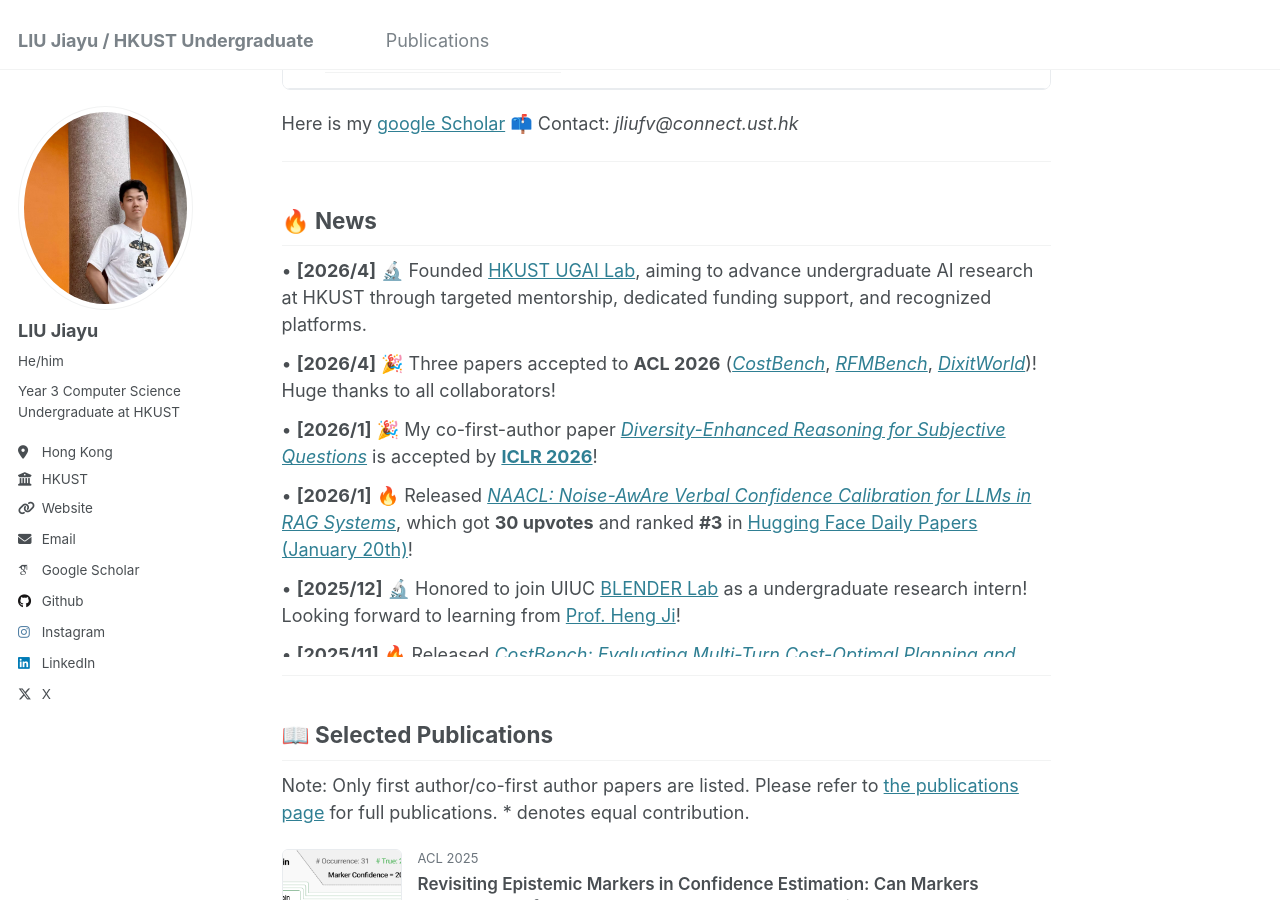
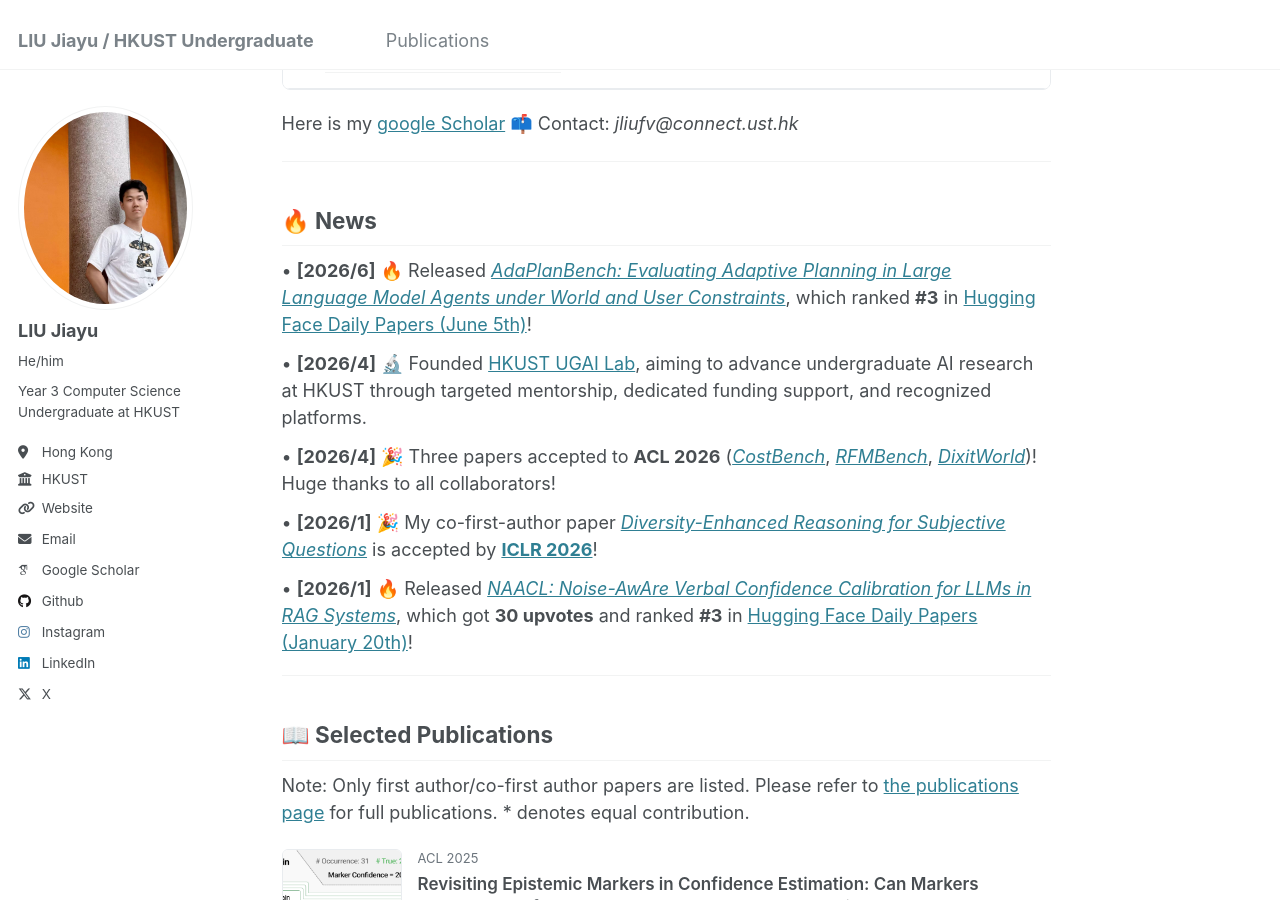
Before and after one commit to JiayuJeff/JiayuJeff.github.io, a Jekyll site: the page built from _pages/about.md, in a window 1280 px wide and 900 px high, scrolled down 465 px. Built offline with Jekyll 4.4.1, drawn with Linux system fonts in a browser that asks for light colours; some web fonts are replaced.

Commit message:
Add AdaPlanBench news to homepage

```diff
--- a/_pages/about.md
+++ b/_pages/about.md
@@ -170,6 +170,7 @@ Here is my [google Scholar](https://scholar.google.com/citations?user=PIQxhfMAAA
 </style>
 
 <div class="news-container">
+  <div class="news-item">• <strong>[2026/6]</strong> 🔥 Released <a href="https://huggingface.co/papers/2606.05622"><em>AdaPlanBench: Evaluating Adaptive Planning in Large Language Model Agents under World and User Constraints</em></a>, which ranked <strong>#3</strong> in <a href="https://huggingface.co/papers/date/2026-06-05">Hugging Face Daily Papers (June 5th)</a>!</div>
   <div class="news-item">• <strong>[2026/4]</strong> 🔬 Founded <a href="https://github.com/HKUST-UGAIL">HKUST UGAI Lab</a>, aiming to advance undergraduate AI research at HKUST through targeted mentorship, dedicated funding support, and recognized platforms.</div>
   <div class="news-item">• <strong>[2026/4]</strong> 🎉 Three papers accepted to <strong>ACL 2026</strong> (<a href="https://arxiv.org/pdf/2511.02734v1"><em>CostBench</em></a>, <a href="https://arxiv.org/pdf/2506.17114"><em>RFMBench</em></a>, <a href="https://arxiv.org/abs/2510.10117"><em>DixitWorld</em></a>)! Huge thanks to all collaborators!</div>
   <div class="news-item">• <strong>[2026/1]</strong> 🎉 My co-first-author paper <a href="https://openreview.net/forum?id=1Bf0tToGT1"><em>Diversity-Enhanced Reasoning for Subjective Questions</em></a> is accepted by <a href="https://iclr.cc/"><strong>ICLR 2026</strong></a>!</div>
```
